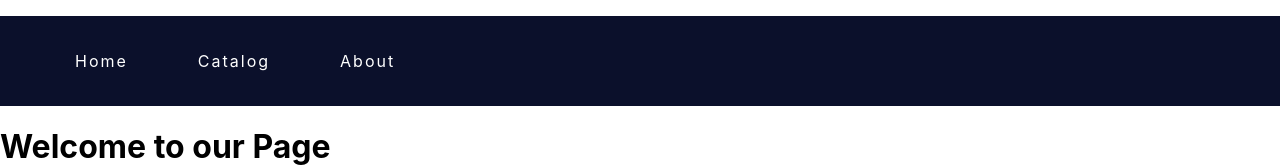
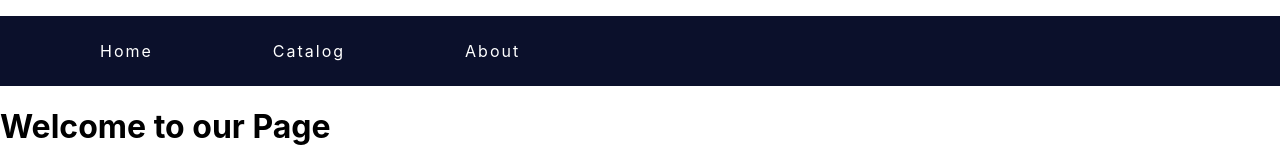
Before and after one commit to KarolChilimoniuk/ReactShop-hook, a React (Create React App) app: page / in a window 1280 px wide. Shown: the top 167 px of the page. Built offline with nearby package versions, Linux system fonts and the light colour scheme.

Commit message:
modified: navlink css style - added media query

```diff
--- a/src/components/menu/Menu.module.css
+++ b/src/components/menu/Menu.module.css
@@ -10,12 +10,19 @@
 
 .navigation__element {
     list-style: none;
-    padding: 35px;
+    padding: 25px;
 }
 
 .navigation__link {
     color: #fff;
-    font-size: 1rem;
+    font-size: 0.7rem;
     letter-spacing: 2px;
     text-decoration: none;
 }
+
+@media(min-width: 1024px) {
+    .navigation__link {
+        font-size: 1rem;
+        padding: 35px;
+    }
+}
```
